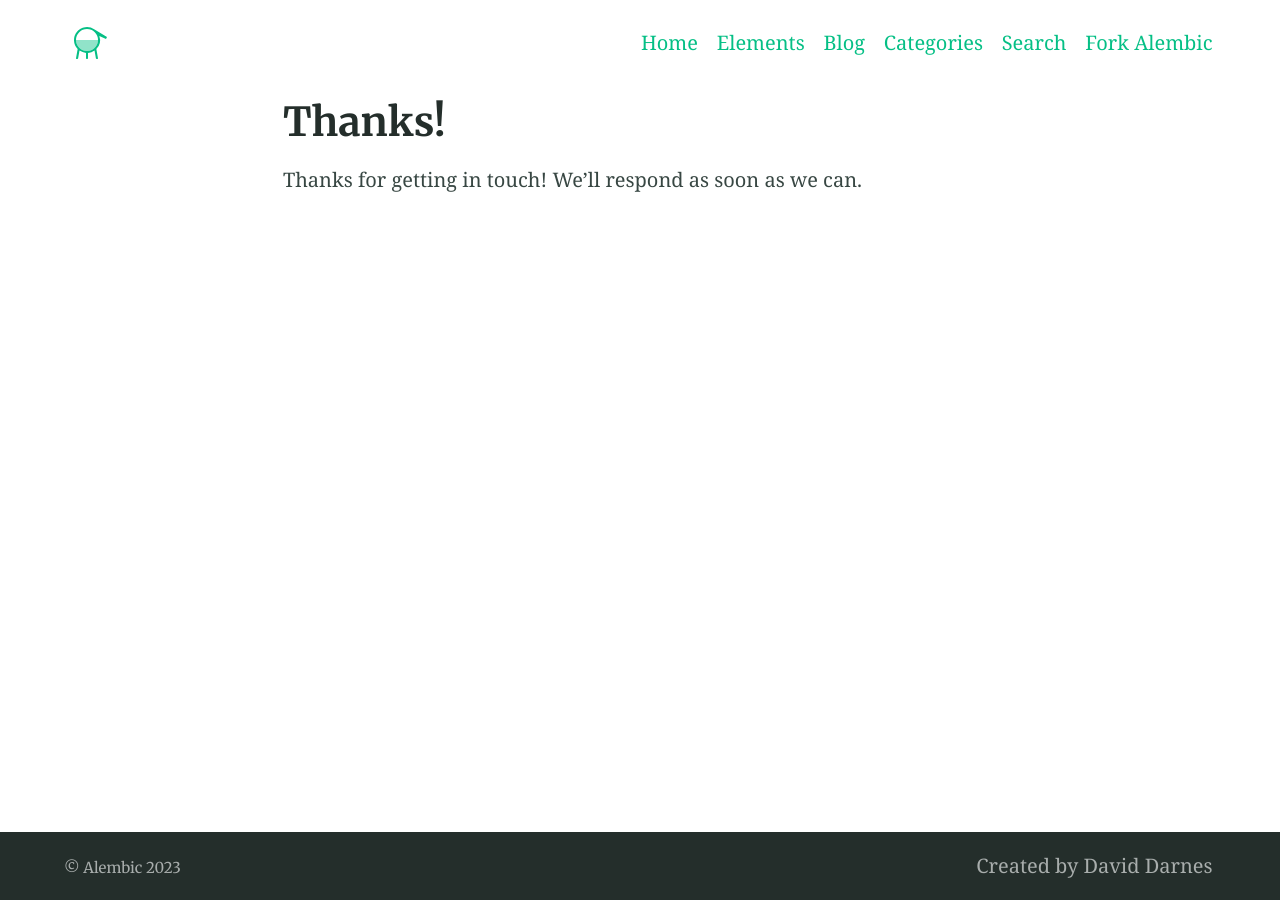
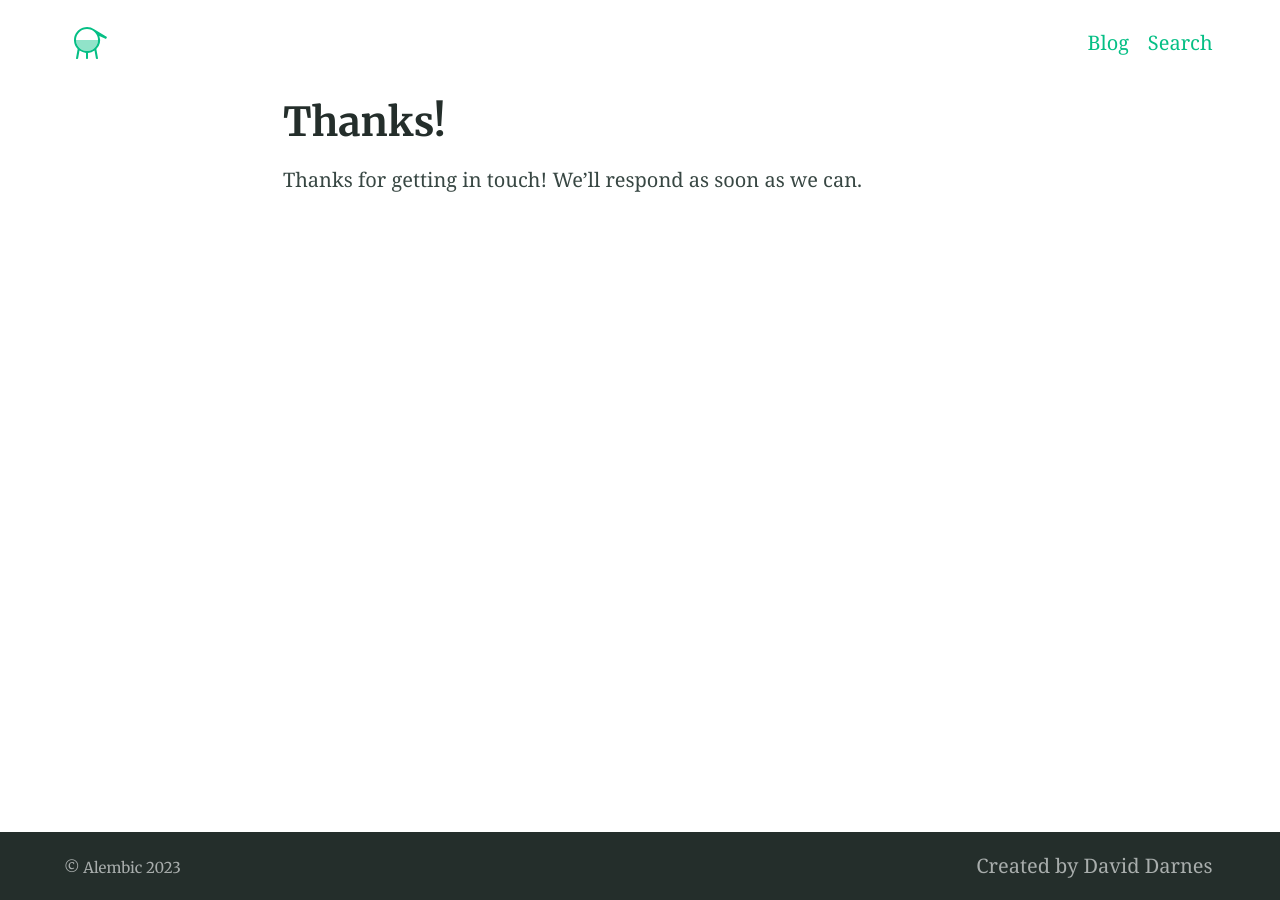
Before and after one commit to JWST2123/garden.github.io, a Jekyll site: the page built from thanks.md, in a window 1280 px wide. Built offline with Jekyll 4.4.1, drawn with Linux system fonts in a browser that asks for light colours.

Commit message:
Update _config.yml, edit navigation

```diff
--- a/_config.yml
+++ b/_config.yml
@@ -121,29 +121,21 @@
 
 # 9. Site navigation
 navigation_header:
-- title: Home
-  url: /
-- title: Elements
-  url: /elements/
 - title: Blog
   url: /blog/
-- title: Categories
-  url: /categories/
 - title: Search
   url: /search/
-- title: Fork Alembic
-  url: https://github.com/daviddarnes/alembic
 
 navigation_footer:
 - title: Created by David Darnes
   url: https://darn.es
 
 social_links: # Appears in sidebar. Set the urls then uncomment and comment out as desired
-  Twitter: https://twitter.com/DavidDarnes
-  LinkedIn: https://www.linkedin.com/in/daviddarnes
-  GitHub: https://github.com/daviddarnes
-  link: https://darn.es
-  RSS: /feed.xml
+  #Twitter: https://twitter.com/DavidDarnes
+  #LinkedIn: https://www.linkedin.com/in/daviddarnes
+  #GitHub: https://github.com/daviddarnes
+  #link: https://darn.es
+  #RSS: /feed.xml
 
 sharing_links: # Appear at the bottom of single blog posts, add as desired. The value can be 'true' or the desired button colour
   Twitter: "#0d94e7"
```
